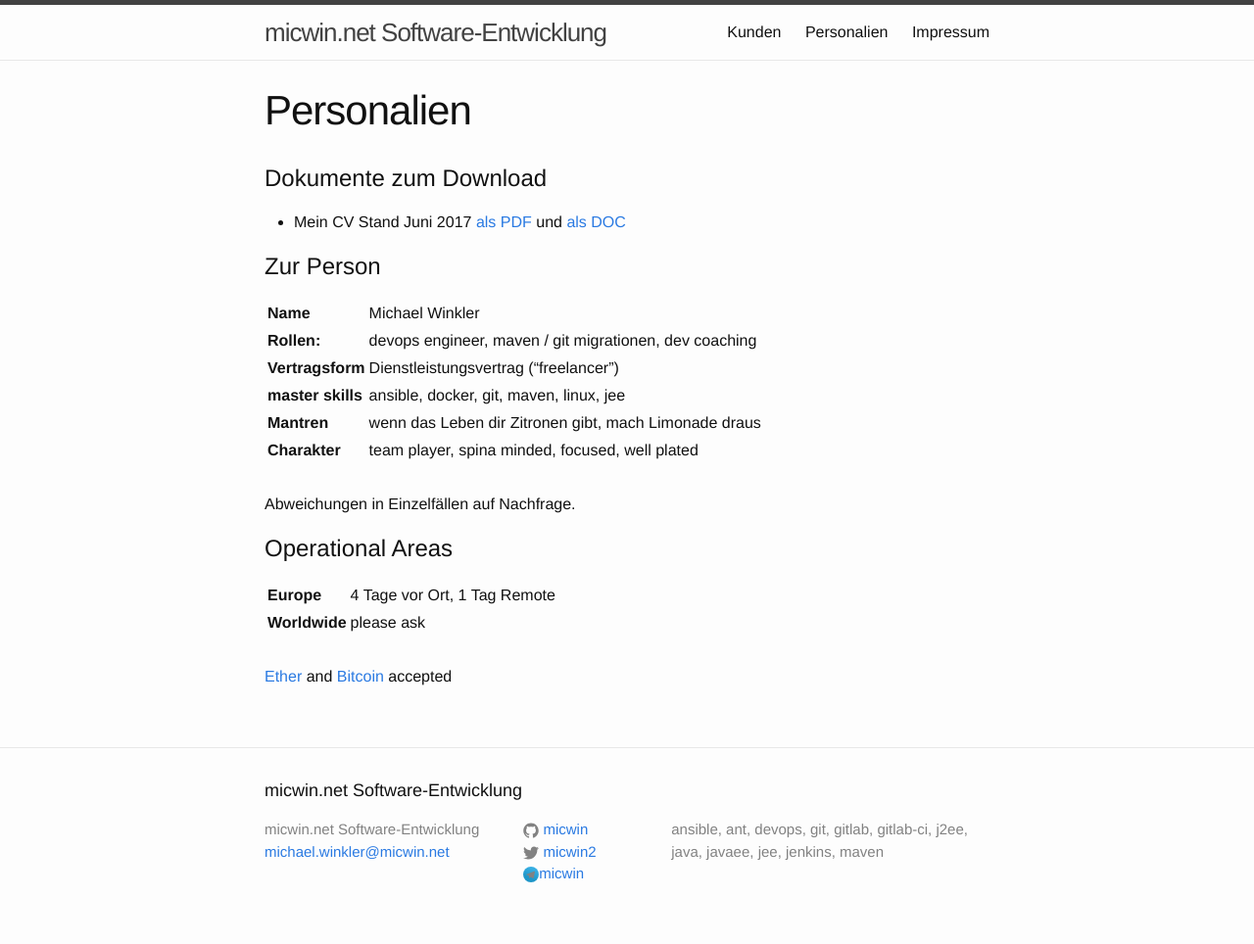
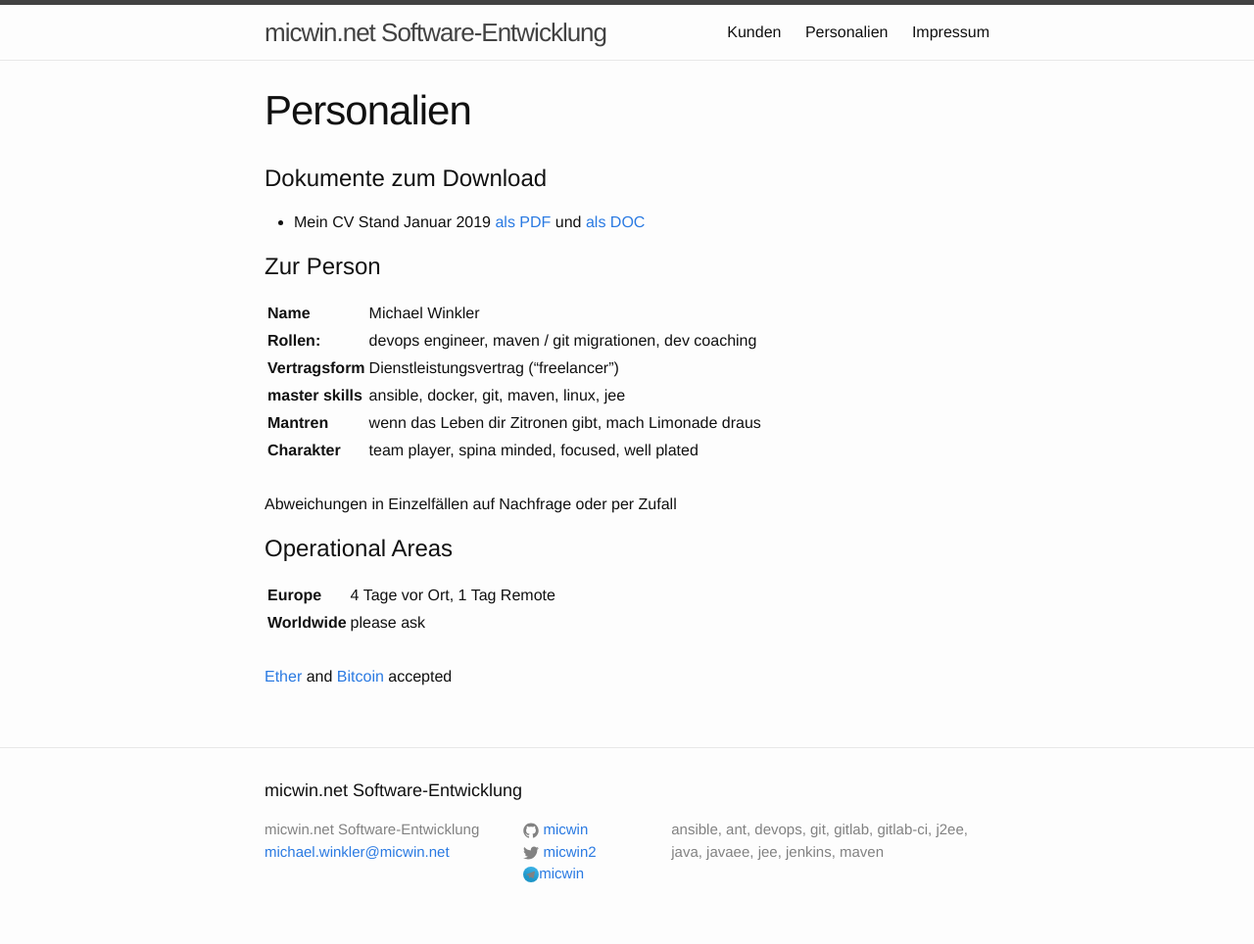
Before and after one commit to micwin/micwin.github.io, a Jekyll site: the page built from cv.md, in a window 1280 px wide. Shown: the whole page at 98% size. Built offline with Jekyll 4.4.1, drawn with Linux system fonts in a browser that asks for light colours.

Commit message:
Update 01/19 ZF

```diff
--- a/cv.md
+++ b/cv.md
@@ -6,7 +6,7 @@ permalink: /cv/
 
 # Dokumente zum Download #
 
-* Mein CV Stand Juni 2017 [als PDF](../downloads/micwin_profil.pdf) und [als DOC](../downloads/micwin_profil.doc)
+* Mein CV Stand Januar 2019 [als PDF](../downloads/micwin_profil.pdf) und [als DOC](../downloads/micwin_profil.doc)
 
 # Zur Person #
 
@@ -18,7 +18,7 @@ permalink: /cv/
 | **Charakter** | team player, spina minded, focused, well plated |
 | | |
 
-Abweichungen in Einzelfällen auf Nachfrage.
+Abweichungen in Einzelfällen auf Nachfrage oder per Zufall
 
 # Operational Areas #
 
```
Also changed, not shown: 2 other files.
